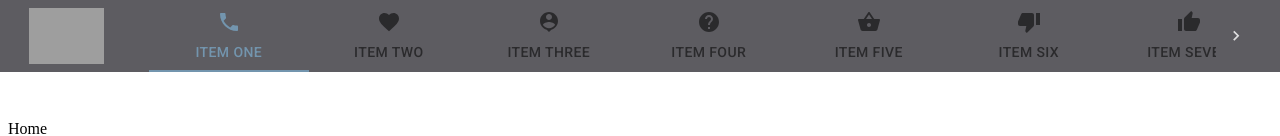
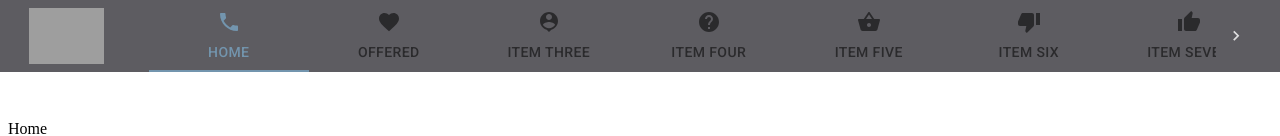
Before and after one commit to roysantu2002/firebase-auth, a React (Create React App) app: page / in a window 1280 px wide. Shown: the top 136 px of the page. Built offline with nearby package versions, Linux system fonts and the light colour scheme; grey boxes are pictures that could not be loaded.

Commit message:
feat: adding menu and menu items

```diff
--- a/src/components/UI/Header.js
+++ b/src/components/UI/Header.js
@@ -1,23 +1,25 @@
-import React, { useState, useEffect } from "react";
-import PropTypes from "prop-types";
-import AppBar from "@material-ui/core/AppBar";
-import Toolbar from "@material-ui/core/Toolbar";
-import Tabs from "@material-ui/core/Tabs";
-import Tab from "@material-ui/core/Tab";
-import PhoneIcon from "@material-ui/icons/Phone";
-import FavoriteIcon from "@material-ui/icons/Favorite";
-import PersonPinIcon from "@material-ui/icons/PersonPin";
-import HelpIcon from "@material-ui/icons/Help";
-import ShoppingBasket from "@material-ui/icons/ShoppingBasket";
-import ThumbDown from "@material-ui/icons/ThumbDown";
+import React, { useState, useEffect } from "react"
+import PropTypes from "prop-types"
+import AppBar from "@material-ui/core/AppBar"
+import Toolbar from "@material-ui/core/Toolbar"
+import Tabs from "@material-ui/core/Tabs"
+import Tab from "@material-ui/core/Tab"
+import PhoneIcon from "@material-ui/icons/Phone"
+import FavoriteIcon from "@material-ui/icons/Favorite"
+import PersonPinIcon from "@material-ui/icons/PersonPin"
+import HelpIcon from "@material-ui/icons/Help"
+import ShoppingBasket from "@material-ui/icons/ShoppingBasket"
+import ThumbDown from "@material-ui/icons/ThumbDown"
 import ThumbUp from "@material-ui/icons/ThumbUp";
-import useScrollTrigger from "@material-ui/core/useScrollTrigger";
-import Box from "@material-ui/core/Box";
-import { makeStyles } from "@material-ui/core/styles";
-import Typography from "@material-ui/core/Typography";
-import logo from "../../assets/SF.png";
-import { Link } from "react-router-dom";
-import Button from "@material-ui/core/Button";
+import useScrollTrigger from "@material-ui/core/useScrollTrigger"
+import Box from "@material-ui/core/Box"
+import { makeStyles } from "@material-ui/core/styles"
+import Typography from "@material-ui/core/Typography"
+import logo from "../../assets/SF.png"
+import { Link } from "react-router-dom"
+import Button from "@material-ui/core/Button"
+import Menu from "@material-ui/core/Menu"
+import MenuItem from "@material-ui/core/MenuItem"
 
 //Header elevator
 function ElevationScroll(props) {
@@ -81,7 +83,6 @@ const useStyles = makeStyles((theme) => ({
     "&:hover": {
       backgroundColor: "transparent"
     }
-
   },
   tabContainer: {
     marginLeft: "auto",
@@ -101,10 +102,23 @@ const useStyles = makeStyles((theme) => ({
 // });
 
 export default function Header(props) {
-  const classes = useStyles();
-  const [value, setValue] = useState(0);
+  const classes = useStyles()
+  const [value, setValue] = useState(0)
+  const [anchorEl, setAnchorEl] = useState(null)
+  const [open, setOpen] = useState(false)
+
   const handleChange = (event, newValue) => {
     setValue(newValue);
+  };
+
+  const handleClick = (event) => {
+    setAnchorEl(event.currentTarget);
+    setOpen(true)
+  };
+
+  const handleClose = () => {
+    setAnchorEl(null)
+    setOpen(false)
   };
 
   useEffect(() => {
@@ -122,7 +136,7 @@ export default function Header(props) {
       <ElevationScroll>
         <AppBar position='fixed' color='secondary'>
           <Toolbar disableGutters={false}>
-            <Button className={classes.logoContainer} component={Link} to='/' onClick={() => setValue(0)}>
+            <Button disableRipple className={classes.logoContainer} component={Link} to='/' onClick={() => setValue(0)}>
               <img src={logo} alt='logo' className={classes.logo}></img>
             </Button>
 
@@ -137,16 +151,19 @@ export default function Header(props) {
               aria-label='scrollable force tabs example'
             >
               <Tab
-                label='Item One'
+                label='Home'
                 component={Link}
                 to='/'
                 icon={<PhoneIcon />}
                 {...a11yProps(0)}
               />
               <Tab
-                label='Item Two'
+              aria-owns={anchorEl ? "We offer" : undefined}
+              aria-haspopup={anchorEl ? "true" : undefined}
+                label='Offered'
                 to='/Coding'
                 component={Link}
+                onClick={(event) => handleClick}
                 icon={<FavoriteIcon />}
                 {...a11yProps(1)}
               />
```
